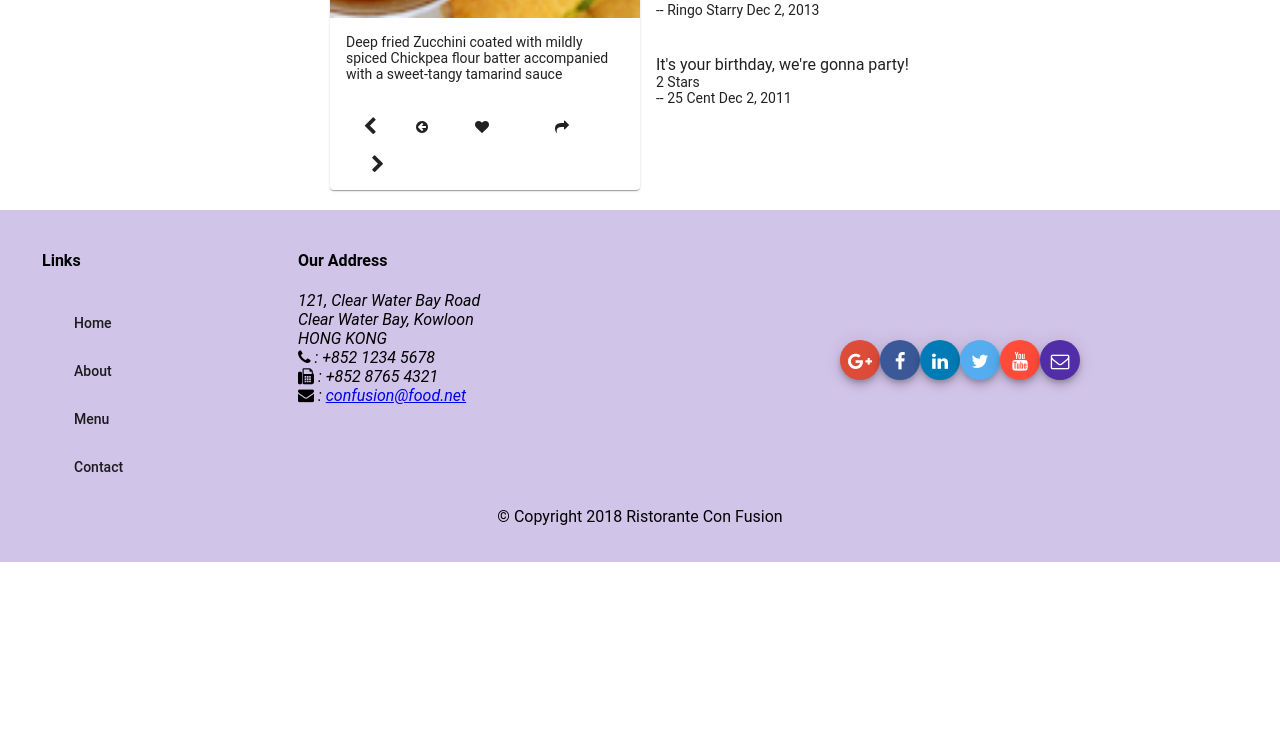
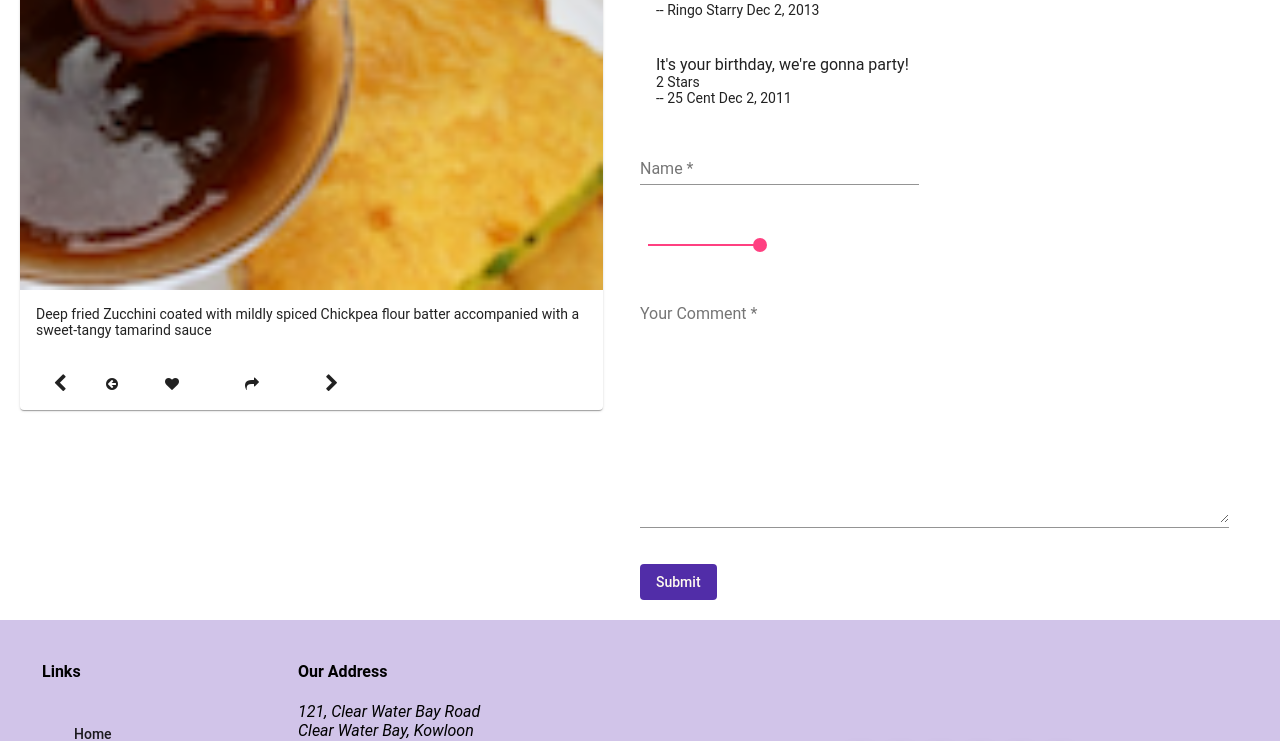
Before and after one commit to UmarAhmed29/Restaurant-Website-Angular, an Angular app: page /dishdetail/1 in a window 1280 px wide. Shown: the part 742-1483 px from the top of the page. Before the commit the page ends 1304 px from the top, so only its background shows below. Built offline with nearby package versions, Linux system fonts and the light colour scheme.

Commit message:
Assignment-3

```diff
--- a/src/app/app.module.ts
+++ b/src/app/app.module.ts
@@ -16,6 +16,7 @@ import { MatSlideToggleModule } from '@angular/material/slide-toggle';
 import { FormsModule } from '@angular/forms';
 import { ReactiveFormsModule } from '@angular/forms';
 import { MatProgressSpinnerModule } from '@angular/material/progress-spinner';
+import { MatSliderModule } from '@angular/material/slider';
 
 import { AppRoutingModule } from './app-routing.module';
 import { AppComponent } from './app.component';
@@ -65,6 +66,7 @@ import { LoginComponent } from './login/login.component';
     MatSelectModule,
     MatSlideToggleModule,
     MatProgressSpinnerModule,
+    MatSliderModule
   ],
   exports: [
     MatToolbarModule,
@@ -77,6 +79,7 @@ import { LoginComponent } from './login/login.component';
     MatFormFieldModule,
     MatInputModule,
     FormsModule,
+    MatSliderModule
   ],
   providers: [DishService, PromotionService, LeaderService],
   entryComponents: [LoginComponent],
--- a/src/app/dishdetail/dishdetail.component.html
+++ b/src/app/dishdetail/dishdetail.component.html
@@ -1,7 +1,7 @@
 <div class="container" fxLayout="row" fxLayout.sm="column" fxLayout.xs="column"
   fxLayoutAlign.gt-md="space-around center" fxLayoutGap="10px" fxLayoutGap.xs="0">
 
-  <div fxFlex="50" *ngIf="dish">
+  <div fxFlex *ngIf="dish">
     <!-- <p>Display the details of the Dish here</p> -->
     <div fxFlex>
       <mat-card>
@@ -28,7 +28,7 @@
         </mat-card-actions>
       </mat-card>
     </div>
-
+  <div fxFlex="3"></div>
     <div fxFlex="50" *ngIf="dish">
     <mat-list>
       <h3> Comments </h3>
@@ -38,7 +38,43 @@
         <p matLine> -- {{comment.author}} {{comment.date | date}} </p>
       </mat-list-item>
     </mat-list>
+
+
+    <form novalidate [formGroup]="form" #fform="ngForm" (ngSubmit)="onSubmit()">
+      <div [hidden]="form.invalid">
+        <mat-list>
+          <mat-list-item>
+            <h4 matLine> {{ form.value.comment }} </h4>
+            <p matLine>  {{ matslider.value }} Stars </p>
+            <p matLine> -- {{ form.value.author }}  </p>
+          </mat-list-item>
+        </mat-list>
+      </div>
+      <p>
+        <mat-form-field class="half-width">
+          <input matInput formControlName="author" placeholder="Name" type="text" required>
+          <mat-error *ngIf="formErrors.author">
+            {{ formErrors.author }}
+          </mat-error>
+        </mat-form-field>
+      </p>
+      <p>
+        <mat-slider #matslider thumbLabel tickInterval="1000" min="1" max="5" value="5"></mat-slider>
+      </p>
+      <p>
+        <mat-form-field class="full-width">
+          <textarea matInput formControlName="comment" placeholder="Your Comment" rows=12 required>
+          </textarea>
+          <mat-error *ngIf="formErrors.comment">
+            {{ formErrors.comment }}
+          </mat-error>
+        </mat-form-field>
+      </p>
+      <button type="submit" mat-button class="background-primary text-floral-white" [disabled]="form.invalid"> Submit
+      </button>
+    </form>
     </div>
+
     <div fxFlex [hidden]="dish">
     <mat-spinner></mat-spinner> <h4>Loading...</h4>
   </div>
--- a/src/app/dishdetail/dishdetail.component.scss
+++ b/src/app/dishdetail/dishdetail.component.scss
@@ -0,0 +1,11 @@
+.full-width {
+  width: 95%;
+}
+
+.half-width {
+  width: 45%;
+}
+
+.form-size {
+  width: 75%;
+}
--- a/src/app/dishdetail/dishdetail.component.ts
+++ b/src/app/dishdetail/dishdetail.component.ts
@@ -1,40 +1,132 @@
-import { Component, OnInit } from '@angular/core';
+import { Component, OnInit, ViewChild } from '@angular/core';
 import { Params, ActivatedRoute } from '@angular/router';
 import { Location } from '@angular/common';
+import { FormBuilder, FormGroup, Validators } from '@angular/forms';
 import { Dish } from '../shared/dish';
 import { DishService} from '../services/dish.service';
 import { switchMap } from 'rxjs/operators';
+import { Comment } from '../shared/comment';
 
 @Component({
   selector: 'app-dishdetail',
   templateUrl: './dishdetail.component.html',
-  styleUrls: ['./dishdetail.component.scss']
+  styleUrls: ['./dishdetail.component.scss'],
 })
 export class DishdetailComponent implements OnInit {
 
+  form: FormGroup;
   dish: Dish;
   dishIds: string[];
   prev: string;
   next: string;
+  comment: Comment;
+  @ViewChild('fform') feedbackFormDirective;
 
-  constructor(private dishService: DishService, private route: ActivatedRoute, private location: Location) { }
+  formErrors = {
+    author: '',
+    comment: '',
+  };
+
+  validationMessages = {
+    author: {
+      required: 'Name is required.',
+      minlength: 'Name must be 2 characters long.',
+      maxlength: 'Name cannot be more than 25 characters.',
+    },
+    comment: {
+      required: 'Comment is required.',
+    },
+  };
+
+  constructor(
+    private dishService: DishService,
+    private route: ActivatedRoute,
+    private location: Location,
+    private fb: FormBuilder
+  ) {
+    this.createForm();
+  }
 
   ngOnInit() {
-    this.dishService.getDishIds()
-      .subscribe((dishIds) => this.dishIds = dishIds);
+    this.dishService
+      .getDishIds()
+      .subscribe((dishIds) => (this.dishIds = dishIds));
     this.route.params
-      .pipe(switchMap((params: Params) => this.dishService.getDish(params['id'])))
-      .subscribe(dish => { this.dish = dish; this.setPrevNext(dish.id); });
+      .pipe(
+        switchMap((params: Params) => this.dishService.getDish(params['id']))
+      )
+      .subscribe((dish) => {
+        this.dish = dish;
+        this.setPrevNext(dish.id);
+      });
+  }
+
+  createForm() {
+    this.form = this.fb.group({
+      author: [
+        '',
+        [
+          Validators.required,
+          Validators.minLength(2),
+          Validators.maxLength(25),
+        ],
+      ],
+      comment: ['', Validators.required],
+    });
+
+    this.form.valueChanges.subscribe((data) => this.onValueChanged(data));
+
+    this.onValueChanged(); // (re)set form validation messages
+  }
+
+  onValueChanged(data?: any) {
+    if (!this.form) {
+      return;
+    }
+    const form = this.form;
+    for (const field in this.formErrors) {
+      if (this.formErrors.hasOwnProperty(field)) {
+        // clear previous error message (if any)
+        this.formErrors[field] = '';
+        const control = form.get(field);
+        if (control && control.dirty && !control.valid) {
+          const messages = this.validationMessages[field];
+          for (const key in control.errors) {
+            if (control.errors.hasOwnProperty(key)) {
+              this.formErrors[field] += messages[key] + ' ';
+            }
+          }
+        }
+      }
+    }
+  }
+
+  onSubmit() {
+    this.comment = this.form.value;
+    this.comment.date = new Date().toISOString();
+    this.comment.rating = 5;
+    this.dish.comments.push(this.comment);
+    console.log(this.comment);
+    this.form.reset({
+      author: '',
+      rating: 5,
+      comment: ''
+    });
+
+    this.feedbackFormDirective.resetForm();
   }
 
   setPrevNext(dishId: string) {
     const index = this.dishIds.indexOf(dishId);
-    this.prev = this.dishIds[(this.dishIds.length + index - 1) % this.dishIds.length];
-    this.next = this.dishIds[(this.dishIds.length + index + 1) % this.dishIds.length];
+    this.prev = this.dishIds[
+      (this.dishIds.length + index - 1) % this.dishIds.length
+    ];
+    this.next = this.dishIds[
+      (this.dishIds.length + index + 1) % this.dishIds.length
+    ];
   }
 
   goBack(): void {
     this.location.back();
   }
-
 }
```
